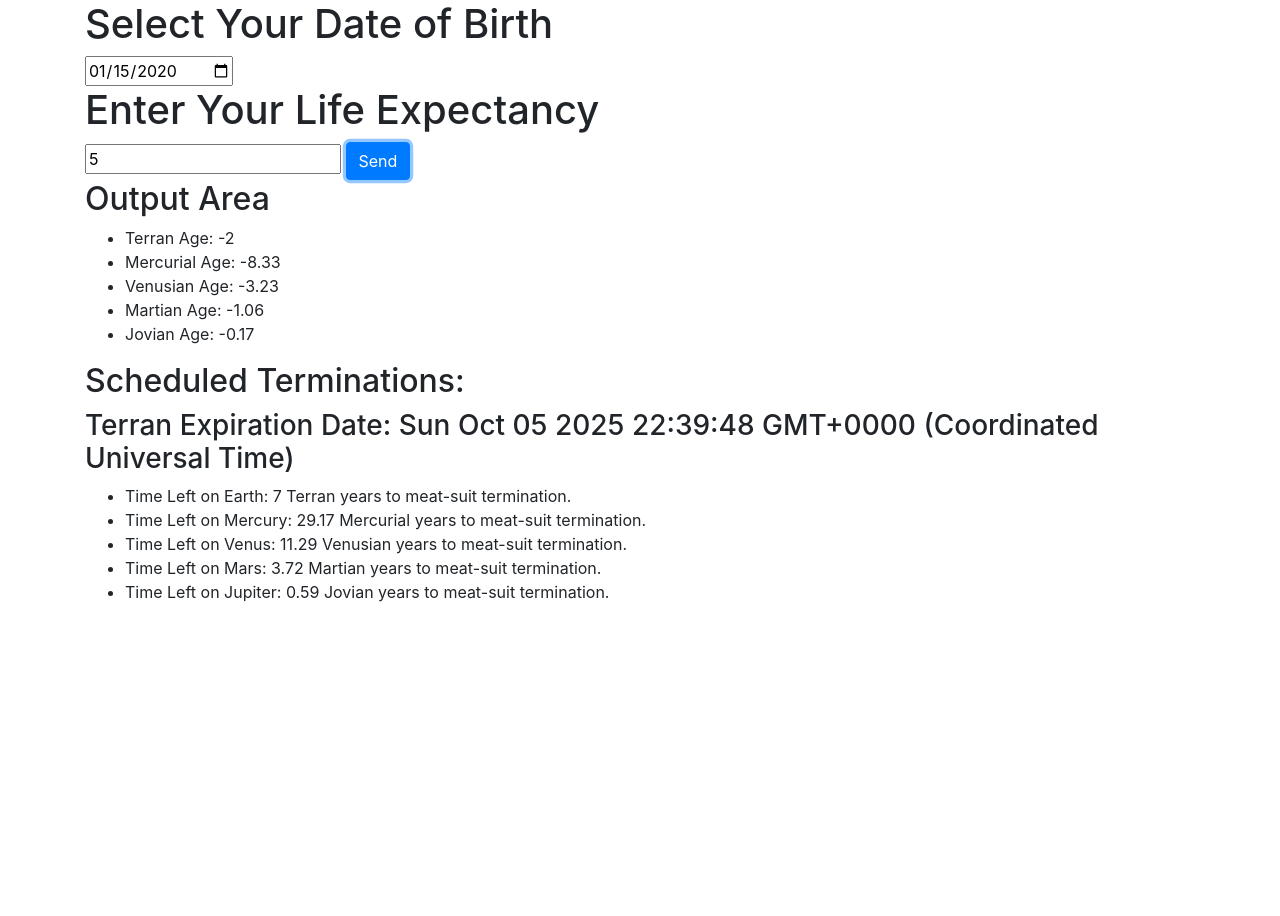
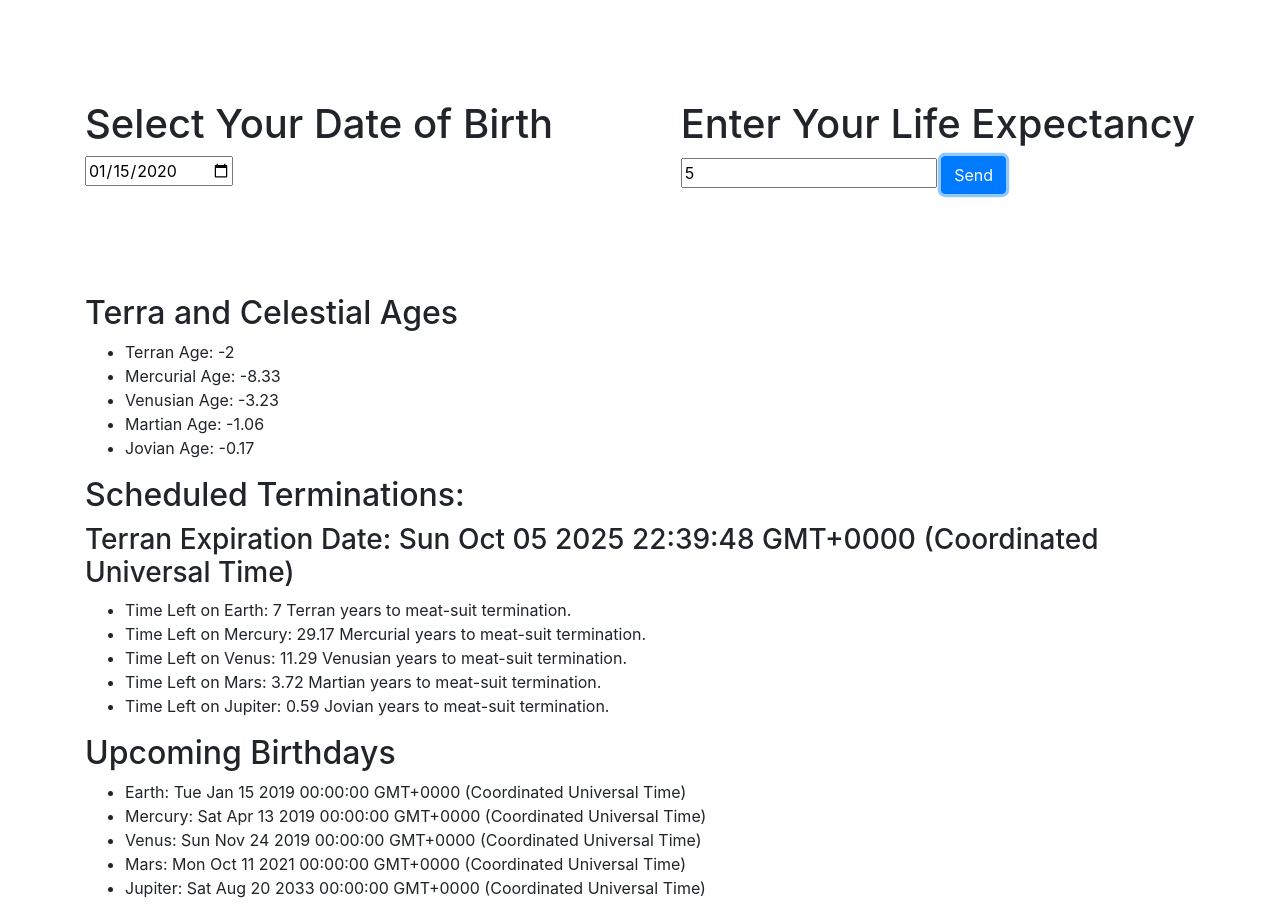
Before and after one commit to swampcamel/Stranger, a website built with webpack: page src/index.html in a window 1280 px wide. Both pictures are taken after typing "2020-01-15", "5" into the empty fields and a click on the button "Send". Before the commit the page ends 800 px from the top, so only its background shows below. Built offline with nearby package versions, Linux system fonts and the light colour scheme.

Commit message:
fix blank value in expectancy bugging results, flex up UI, update readme

```diff
--- a/src/UserObject.js
+++ b/src/UserObject.js
@@ -1,11 +1,11 @@
 export default class UserObject {
-  constructor(age, avgLifetime = 80) {
+  constructor(age, avgLifetime) {
     this.earthAge = age;
     this.mercuryAge = parseFloat(age / 0.24).toFixed(2);
     this.venusAge = parseFloat(age / 0.62).toFixed(2);
     this.marsAge = parseFloat(age / 1.88).toFixed(2);
     this.jupiterAge = parseFloat(age / 11.86).toFixed(2);
-
+    console.log(avgLifetime);
     const yearsRemaining = avgLifetime - age;
 
     this.earthLife = yearsRemaining;
--- a/src/functions.js
+++ b/src/functions.js
@@ -10,12 +10,12 @@ export function findAge(birthdate) {
 }
 
 
-  // Must be refactored to account for time zone differences illiciting a day before the user's input as well as accounting for issues with requirements for algorithms when moving between months. Either integrate a package that adds functionality to date object for adding number of days or write functions that convert the orbital periods to milliseconds use those figures to add to date.
-
-
-// export function findBirthdays(dateObject) {
-//   let solarBirthdays = [];
-//   solarBirthdays.push(new Date(dateObject.setFullYear(new Date().getFullYear() + 1)));
-//   solarBirthdays.push(new Date(dateObject.setFullYear(new Date().getFullYear() + 1)));
-//   console.log(solarBirthdays);
-// }
+export function findBirthdays(dateObject) {
+  let solarBirthdays = [];
+  solarBirthdays.push(new Date(dateObject.setFullYear(new Date().getFullYear() + 1)));
+  solarBirthdays.push(new Date(dateObject.setDate(dateObject.getDate() + 88)));
+  solarBirthdays.push(new Date(dateObject.setDate(dateObject.getDate() + 225)));
+  solarBirthdays.push(new Date(dateObject.setDate(dateObject.getDate() + 687)));
+  solarBirthdays.push(new Date(dateObject.setDate(dateObject.getDate() + 4331)));
+  return solarBirthdays;
+}
--- a/src/index.html
+++ b/src/index.html
@@ -5,17 +5,21 @@
 </head>
 <body>
   <div class="container">
-    <form>
-      <h1>Select Your Date of Birth</h1>
-      <input id="dob" type="date"></input>
-      <h1>Enter Your Life Expectancy</h1>
-      <input id="expectancyInput" type="number" placeholder="Your Life Expectancy"></input>
-      <button type="submit" class="btn-primary btn">Send</button>
+    <form class="flexy">
+      <div class="wrap">
+        <h1>Select Your Date of Birth</h1>
+        <input id="dob" type="date" required></input>
+      </div>
+      <div class="wrap">
+        <h1>Enter Your Life Expectancy</h1>
+        <input id="expectancyInput" type="number" required></input>
+        <button type="submit" class="btn-primary btn">Send</button>
+      </div>
     </form>
   </div>
-  <div class="container">
-    <h2>Output Area</h2>
+  <div class="container flexy">
     <div class="ageList">
+      <h2>Terra and Celestial Ages</h2>
       <ul>
         <li>Terran Age: <span id="earth-age"></span></li>
         <li>Mercurial Age: <span id="mercury-age"></span></li>
@@ -35,6 +39,16 @@
         <li>Time Left on Jupiter: <span id="jupiter-life"></span></li>
       </ul>
     </div>
+    <div class="birthdayList">
+      <h2>Upcoming Birthdays</h2>
+      <ul>
+        <li>Earth: <span id="bd0"></span></li>
+        <li>Mercury: <span id="bd1"></span></li>
+        <li>Venus: <span id="bd2"></span></li>
+        <li>Mars: <span id="bd3"></span></li>
+        <li>Jupiter: <span id="bd4"></span></li>
+      </ul>
+    </div>
   </div>
 </body>
 </html>
--- a/src/main.js
+++ b/src/main.js
@@ -3,21 +3,24 @@ import 'bootstrap';
 import 'bootstrap/dist/css/bootstrap.min.css';
 import './styles.css';
 import UserObject from './UserObject.js';
-import { findExpirationDate, findAge } from './functions.js';
+import { findExpirationDate, findAge, findBirthdays } from './functions.js';
 
 $(document).ready(function() {
   $('form').submit(function(event) {
     event.preventDefault();
     // Grab Inputs
     let dobInput = $("#dob").val();
-    let expectancyInput = $("#expectancyInput").val();
+    let expInput = $("#expectancyInput").val();
 
     // Calculate Age and create usable variables
     let jsDob = new Date(dobInput);
     let foundAge = findAge(dobInput);
-    let userInfo = new UserObject(foundAge, expectancyInput);
+    console.log(foundAge)
+    let userInfo = new UserObject(foundAge, expInput);
     // Determine the date on earth of when the user will die
     let expirationDate = findExpirationDate(userInfo.earthLife);
+    console.log(userInfo);
+    let birthdays = findBirthdays(jsDob);
 
     // Outputs
     $('#earth-age').text(userInfo.earthAge);
@@ -25,6 +28,11 @@ $(document).ready(function() {
     $('#venus-age').text(userInfo.venusAge);
     $('#mars-age').text(userInfo.marsAge);
     $('#jupiter-age').text(userInfo.jupiterAge);
+
+    birthdays.forEach(function(date, index) {
+      console.log(index);
+      $('#bd'+ index).text(date);
+    });
 
     if ( userInfo.earthLife > 0 ) {
       $('#expirationDate').text(expirationDate);
--- a/src/styles.css
+++ b/src/styles.css
@@ -1,3 +1,13 @@
 body {
   background-color: #fff;
 }
+
+.flexy {
+  display: flex;
+  justify-content: space-between;
+  flex-wrap: wrap;
+}
+
+.container {
+  padding-top: 100px  ;
+}
```
Also changed, not shown: README.md.
